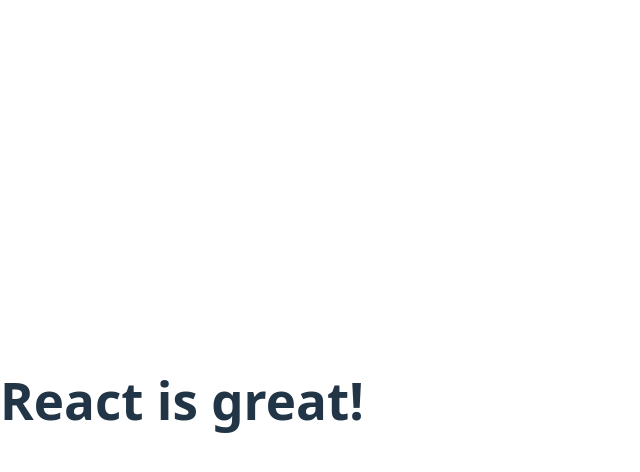
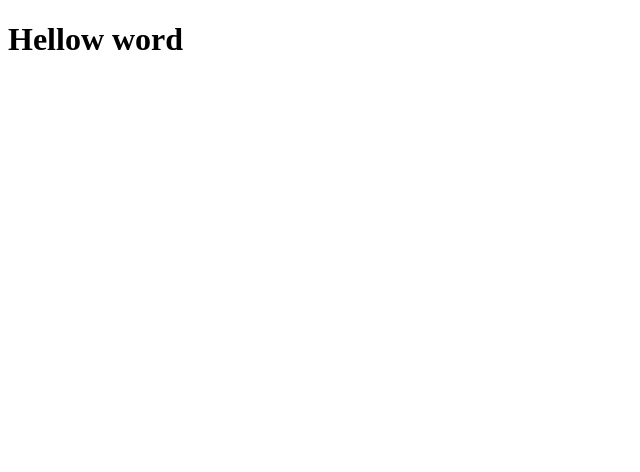
Before and after one commit to Enzovnm/react-scrimba-course, a React (Vite) app: page / in a window 1280 px wide. Shown: the top 472 px of the page, without its empty margins (0-640 px from the left). Built offline with nearby package versions, Linux system fonts and the light colour scheme.

Commit message:
feat: Challenge - Creating a react from strach

```diff
--- a/src/main.jsx
+++ b/src/main.jsx
@@ -1,18 +1,7 @@
 import { createRoot } from "react-dom/client";
-import "./index.css";
 
-const MainContent = () => {
-  return <h1>React is great!</h1>;
-};
+const root = createRoot(document.getElementById("root"));
 
-const text = document.createElement("h1");
-
-text.textContent = "Texto de teste";
-
-text.className = "header";
-
-const divRoot = document.getElementById("root");
-
-divRoot.appendChild(text);
-
-createRoot(document.getElementById("root")).render(<MainContent />);
+root.render(
+  <h1>Hellow word</h1>
+);
```
